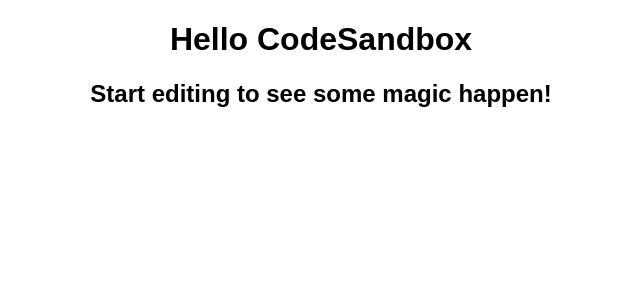
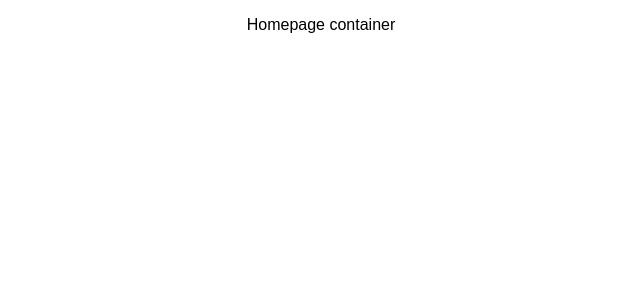
Before and after one commit to michaelwybraniec/react-4-inova, a React (Create React App) app: page / in a window 1280 px wide. Shown: the top 300 px of the page, without its empty margins (319-959 px from the left). Built offline with nearby package versions, Linux system fonts and the light colour scheme.

Commit message:
container layout

```diff
--- a/src/App.js
+++ b/src/App.js
@@ -1,11 +1,11 @@
 import React from "react";
+import Homepage from "./views/Homepage";
 import "./styles.css";
 
 export default function App() {
   return (
     <div className="App">
-      <h1>Hello CodeSandbox</h1>
-      <h2>Start editing to see some magic happen!</h2>
+      <Homepage />
     </div>
   );
 }
--- /dev/null
+++ b/src/views/Homepage.js
@@ -0,0 +1,17 @@
+import React from "react";
+
+class Homepage extends React.Component {
+  render() {
+    return (
+      <React.Fragment>
+        <div className="row">
+          <div className="col">
+            <p>Homepage container</p>
+          </div>
+        </div>
+      </React.Fragment>
+    );
+  }
+}
+
+export default Homepage;
--- /dev/null
+++ b/src/views/components/header/header.js
@@ -0,0 +1 @@
+// TODO
```
Also changed, not shown: src/assets/scss/style.scss (added, +21 -0 lines), src/views/components/footer/footer.js (added, +13 -0 lines).
